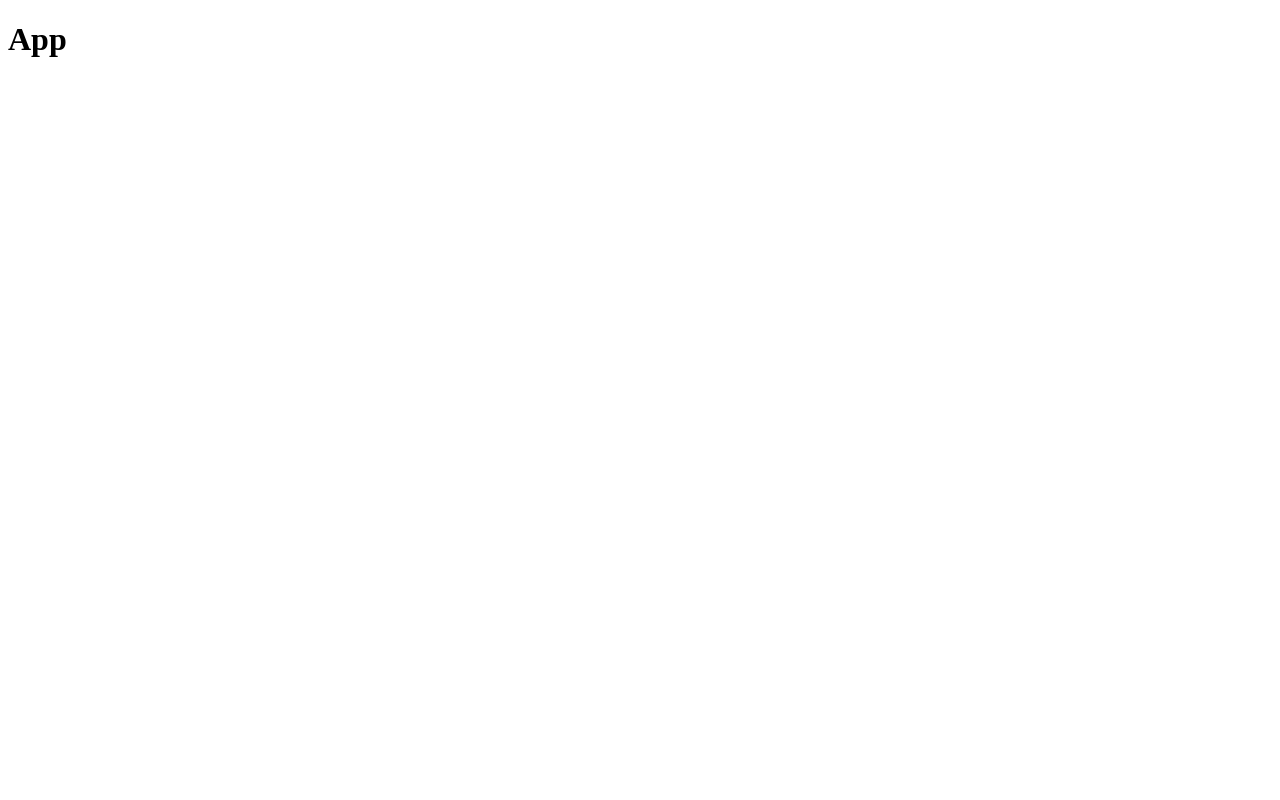
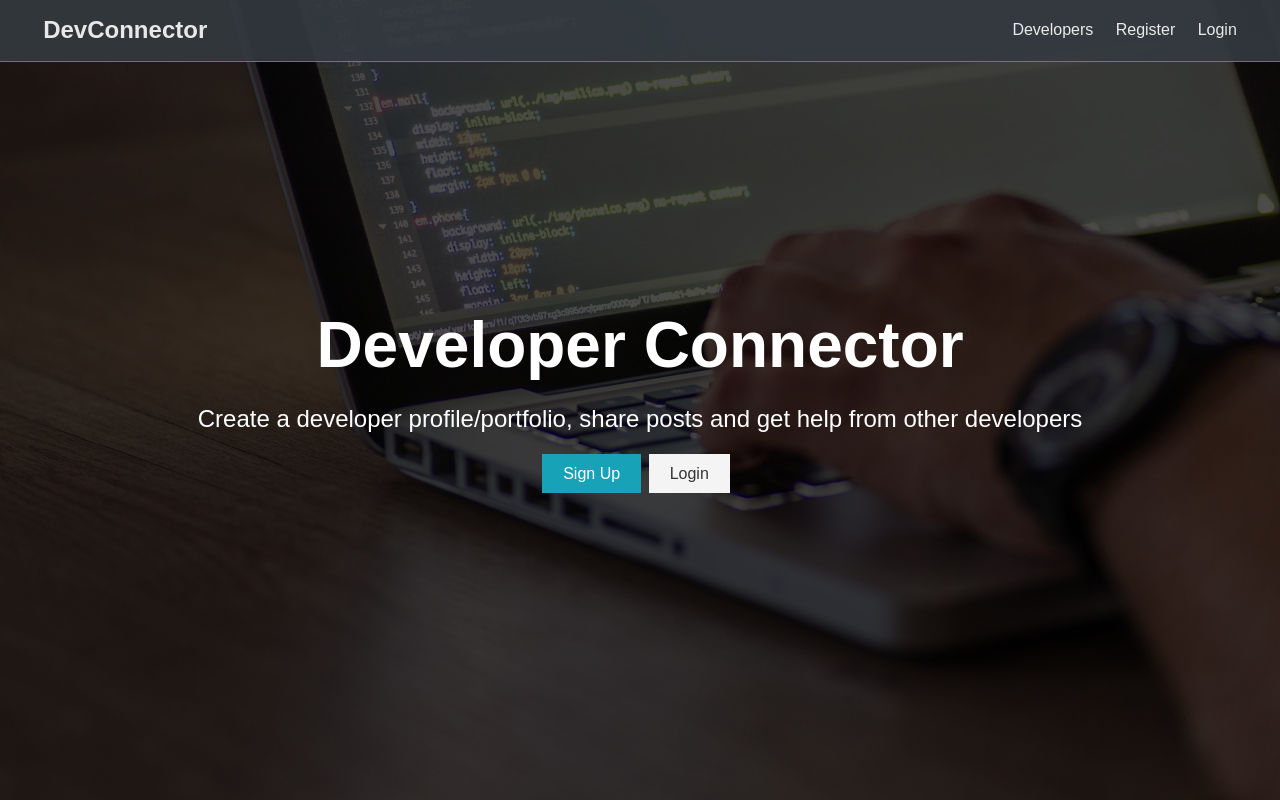
Before and after one commit to Manojhaki/MERN-project, a React (Create React App) app in the folder client/: page / in a window 1280 px wide. Built offline with nearby package versions, Linux system fonts and the light colour scheme.

Commit message:
creating the front end

```diff
--- a/client/public/index.html
+++ b/client/public/index.html
@@ -24,7 +24,7 @@
       work correctly both with client-side routing and a non-root public URL.
       Learn how to configure a non-root public URL by running `npm run build`.
     -->
-    <title>React App</title>
+    <title>Welcome to DevConnector</title>
   </head>
   <body>
     <noscript>You need to enable JavaScript to run this app.</noscript>
--- a/client/src/App.css
+++ b/client/src/App.css
@@ -1,38 +1,577 @@
-.App {
+/* Global Styles */
+:root {
+  --primary-color: #17a2b8;
+  --dark-color: #343a40;
+  --light-color: #f4f4f4;
+  --danger-color: #dc3545;
+  --success-color: #28a745;
+}
+
+* {
+  box-sizing: border-box;
+  margin: 0;
+  padding: 0;
+}
+
+body {
+  font-family: 'Raleway', sans-serif;
+  font-size: 1rem;
+  line-height: 1.6;
+  background-color: #fff;
+  color: #333;
+}
+
+a {
+  color: var(--primary-color);
+  text-decoration: none;
+}
+
+ul {
+  list-style: none;
+}
+
+img {
+  width: 100%;
+}
+
+/* Utilities */
+.container {
+  max-width: 1100px;
+  margin: auto;
+  overflow: hidden;
+  padding: 0 2rem;
+  margin-top: 6rem;
+  margin-bottom: 3rem;
+}
+
+/* Text Styles*/
+.x-large {
+  font-size: 4rem;
+  line-height: 1.2;
+  margin-bottom: 1rem;
+}
+
+.large {
+  font-size: 3rem;
+  line-height: 1.2;
+  margin-bottom: 1rem;
+}
+
+.lead {
+  font-size: 1.5rem;
+  margin-bottom: 1rem;
+}
+
+.text-center {
   text-align: center;
 }
 
-.App-logo {
-  height: 40vmin;
-  pointer-events: none;
+.text-primary {
+  color: var(--primary-color);
 }
 
-@media (prefers-reduced-motion: no-preference) {
-  .App-logo {
-    animation: App-logo-spin infinite 20s linear;
-  }
+.text-dark {
+  color: var(--dark-color);
 }
 
-.App-header {
-  background-color: #282c34;
-  min-height: 100vh;
+/* Padding */
+.p {
+  padding: 0.5rem;
+}
+.p-1 {
+  padding: 1rem;
+}
+.p-2 {
+  padding: 2rem;
+}
+.p-3 {
+  padding: 3rem;
+}
+.py {
+  padding: 0.5rem 0;
+}
+.py-1 {
+  padding: 1rem 0;
+}
+.py-2 {
+  padding: 2rem 0;
+}
+.py-3 {
+  padding: 3rem 0;
+}
+
+/* Margin */
+.m {
+  margin: 0.5rem;
+}
+.m-1 {
+  margin: 1rem;
+}
+.m-2 {
+  margin: 2rem;
+}
+.m-3 {
+  margin: 3rem;
+}
+.my {
+  margin: 0.5rem 0;
+}
+.my-1 {
+  margin: 1rem 0;
+}
+.my-2 {
+  margin: 2rem 0;
+}
+.my-3 {
+  margin: 3rem 0;
+}
+
+.btn {
+  display: inline-block;
+  background: var(--light-color);
+  color: #333;
+  padding: 0.4rem 1.3rem;
+  font-size: 1rem;
+  border: none;
+  cursor: pointer;
+  margin-right: 0.5rem;
+  transition: opacity 0.2s ease-in;
+  outline: none;
+}
+
+.badge {
+  font-size: 0.8rem;
+  padding: 0.1rem;
+  text-align: center;
+  margin: 0.3rem;
+  background: var(--light-color);
+  color: #333;
+}
+
+.alert {
+  padding: 0.8rem;
+  margin: 1rem 0;
+  opacity: 0.9;
+  background: var(--light-color);
+  color: #333;
+}
+
+.btn-primary,
+.bg-primary,
+.badge-primary,
+.alert-primary {
+  background: var(--primary-color);
+  color: #fff;
+}
+
+.btn-light,
+.bg-light,
+.badge-light,
+.alert-light {
+  background: var(--light-color);
+  color: #333;
+}
+
+.btn-dark,
+.bg-dark,
+.badge-dark,
+.alert-dark {
+  background: var(--dark-color);
+  color: #fff;
+}
+
+.btn-danger,
+.bg-danger,
+.badge-danger,
+.alert-danger {
+  background: var(--danger-color);
+  color: #fff;
+}
+
+.btn-success,
+.bg-success,
+.badge-success,
+.alert-success {
+  background: var(--success-color);
+  color: #fff;
+}
+
+.btn-white,
+.bg-white,
+.badge-white,
+.alert-white {
+  background: #fff;
+  color: #333;
+  border: #ccc solid 1px;
+}
+
+.btn:hover {
+  opacity: 0.8;
+}
+
+.bg-light,
+.badge-light {
+  border: #ccc solid 1px;
+}
+
+.round-img {
+  border-radius: 50%;
+}
+
+.line {
+  height: 1px;
+  background: #ccc;
+  margin: 1.5rem 0;
+}
+
+/* Overlay */
+.dark-overlay {
+  background-color: rgba(0, 0, 0, 0.7);
+  position: absolute;
+  top: 0;
+  left: 0;
+  width: 100%;
+  height: 100%;
+}
+
+/* Forms */
+.form .form-group {
+  margin: 1.2rem 0;
+}
+
+.form .form-text {
+  display: block;
+  margin-top: 0.3rem;
+  color: #888;
+}
+
+.form input[type='text'],
+.form input[type='email'],
+.form input[type='password'],
+.form input[type='date'],
+.form select,
+.form textarea {
+  display: block;
+  width: 100%;
+  padding: 0.4rem;
+  font-size: 1.2rem;
+  border: 1px solid #ccc;
+}
+
+.form input[type='submit'],
+button {
+  font: inherit;
+}
+
+.form .social-input {
+  display: flex;
+}
+
+.form .social-input i {
+  padding: 0.5rem;
+  width: 4rem;
+}
+
+.form .social-input i.fa-twitter {
+  color: #38a1f3;
+}
+.form .social-input i.fa-facebook {
+  color: #3b5998;
+}
+.form .social-input i.fa-instagram {
+  color: #3f729b;
+}
+.form .social-input i.fa-youtube {
+  color: #c4302b;
+}
+.form .social-input i.fa-linkedin {
+  color: #0077b5;
+}
+
+.table th,
+.table td {
+  padding: 1rem;
+  text-align: left;
+}
+
+.table th {
+  background: var(--light-color);
+}
+
+/* Navbar */
+.navbar {
+  display: flex;
+  justify-content: space-between;
+  align-items: center;
+  padding: 0.7rem 2rem;
+  position: fixed;
+  z-index: 1;
+  width: 100%;
+  top: 0;
+  border-bottom: solid 1px var(--primary-color);
+  opacity: 0.9;
+}
+
+.navbar ul {
+  display: flex;
+}
+
+.navbar a {
+  color: #fff;
+  padding: 0.45rem;
+  margin: 0 0.25rem;
+}
+
+.navbar a:hover {
+  color: var(--primary-color);
+}
+
+.navbar .welcome span {
+  margin-right: 0.6rem;
+}
+
+/* Landing Page */
+.landing {
+  position: relative;
+  background: url('./img/showcase.jpg') no-repeat center center/cover;
+  height: 100vh;
+}
+
+.landing-inner {
+  color: #fff;
+  height: 100%;
+  width: 80%;
+  margin: auto;
   display: flex;
   flex-direction: column;
   align-items: center;
   justify-content: center;
-  font-size: calc(10px + 2vmin);
-  color: white;
+  text-align: center;
 }
 
-.App-link {
-  color: #61dafb;
+/* Profiles Page */
+.profile {
+  display: grid;
+  grid-template-columns: 2fr 4fr 2fr;
+  align-items: center;
+  grid-gap: 2rem;
+  padding: 1rem;
+  line-height: 1.8;
+  margin-bottom: 1rem;
 }
 
-@keyframes App-logo-spin {
-  from {
-    transform: rotate(0deg);
+/* Profile Page */
+.profile-grid {
+  display: grid;
+  grid-template-areas:
+    'top top'
+    'about about'
+    'exp edu'
+    'github github';
+  grid-gap: 1rem;
+}
+
+.profile-top {
+  grid-area: top;
+  display: flex;
+  flex-direction: column;
+  align-items: center;
+  justify-content: center;
+  text-align: center;
+}
+
+.profile-top img {
+  width: 250px;
+}
+
+.profile-top .icons a {
+  color: #fff;
+  margin: 0 0.3rem;
+}
+
+.profile-top .icons a:hover {
+  color: var(--dark-color);
+}
+
+.profile-about {
+  grid-area: about;
+  text-align: center;
+}
+
+.profile-about .skills {
+  display: flex;
+  align-items: center;
+  justify-content: center;
+  text-align: center;
+}
+
+.profile-exp {
+  grid-area: exp;
+}
+
+.profile-edu {
+  grid-area: edu;
+}
+
+.profile-exp h2,
+.profile-edu h2 {
+  margin-bottom: 1rem;
+}
+
+.profile-exp > div,
+.profile-edu > div {
+  margin-bottom: 1rem;
+  padding-bottom: 1rem;
+  border-bottom: #ccc 1px dotted;
+}
+
+.profile-exp > div:last-child,
+.profile-edu > div:last-child {
+  border: 0;
+}
+
+.profile-exp p,
+.profile-edu p {
+  margin: 0.5rem 0;
+}
+
+.profile-github {
+  grid-area: github;
+}
+
+.profile-github .repo {
+  display: flex;
+}
+
+.profile-github .repo > div:first-child {
+  flex: 7;
+  flex-basis: 70%;
+}
+
+.profile-github > div:last-child {
+  flex: 3;
+  flex-basis: 20%;
+}
+
+/* Posts Page */
+.post-form .post-form-header {
+  background: var(--primary-color);
+  padding: 0.5rem;
+}
+
+.post {
+  display: grid;
+  grid-template-columns: 1fr 4fr;
+  grid-gap: 2rem;
+  align-items: center;
+}
+
+.post > div:first-child {
+  text-align: center;
+}
+
+.post img {
+  width: 100px;
+}
+
+.post .comment-count {
+  background: var(--light-color);
+  color: var(--primary-color);
+  padding: 0.1rem 0.2rem;
+  border-radius: 5px;
+  font-size: 0.8rem;
+}
+
+.post .post-date {
+  color: #aaa;
+  font-size: 0.8rem;
+  margin-bottom: 0.5rem;
+}
+
+/* Mobile Styles */
+@media (max-width: 700px) {
+  .container {
+    margin-top: 8rem;
   }
-  to {
-    transform: rotate(360deg);
+
+  .hide-sm {
+    display: none;
+  }
+
+  /* Text Styles */
+  .x-large {
+    font-size: 3rem;
+  }
+
+  .large {
+    font-size: 2rem;
+  }
+
+  .lead {
+    font-size: 1rem;
+  }
+
+  /* Navbar */
+  .navbar {
+    display: block;
+    text-align: center;
+  }
+
+  .navbar ul {
+    text-align: center;
+    justify-content: center;
+  }
+
+  .navbar h1 {
+    margin-bottom: 1rem;
+  }
+
+  .navbar .welcome {
+    display: none;
+  }
+
+  /* Profiles Page */
+  .profile {
+    grid-template-columns: 1fr;
+    text-align: center;
+  }
+
+  .profile ul {
+    display: none;
+  }
+
+  /* Profile Page */
+
+  .profile-top img,
+  .profile img {
+    width: 200px;
+    margin: auto;
+  }
+
+  .profile-grid {
+    grid-template-areas:
+      'top'
+      'about'
+      'exp'
+      'edu'
+      'github';
+  }
+
+  .profile-about .skills {
+    flex-direction: column;
+  }
+
+  .dash-buttons a {
+    display: block;
+    width: 100%;
+    margin-bottom: 0.2rem;
+  }
+
+  .post {
+    grid-template-columns: 1fr;
+  }
+  .post a,
+  .post button {
+    padding: 0.3rem 0.4rem;
   }
 }
--- a/client/src/App.js
+++ b/client/src/App.js
@@ -1,10 +1,12 @@
 import React, { Fragment } from 'react';
+import Navbar from './components/layouts/Navbar';
+import Landing from './components/layouts/Landing';
 import './App.css';
 
 const App=()=>
   <Fragment>
-    <h1>App</h1>
-
+    <Navbar />
+    <Landing/>
    </Fragment>
 
 
--- a/client/src/components/layouts/Landing.js
+++ b/client/src/components/layouts/Landing.js
@@ -0,0 +1,23 @@
+import React from 'react'
+
+const Landing = () => {
+  return (
+    <section className="landing">
+      <div className="dark-overlay">
+        <div className="landing-inner">
+          <h1 className="x-large">Developer Connector</h1>
+          <p className="lead">
+            Create a developer profile/portfolio, share posts and get help from
+            other developers
+          </p>
+          <div className="buttons">
+            <a href="register.html" className="btn btn-primary">Sign Up</a>
+            <a href="login.html" className="btn btn-light">Login</a>
+          </div>
+        </div>
+      </div>
+    </section>
+  )
+}
+
+export default Landing
--- a/client/src/components/layouts/Navbar.js
+++ b/client/src/components/layouts/Navbar.js
@@ -0,0 +1,17 @@
+import React from 'react'
+
+const Navbar = () => {
+  return (
+    <nav className="navbar bg-dark">
+      <h1>
+        <a href="index.html"><i className="fas fa-code"></i> DevConnector</a>
+      </h1>
+      <ul>
+        <li><a href="profiles.html">Developers</a></li>
+        <li><a href="register.html">Register</a></li>
+        <li><a href="login.html">Login</a></li>
+      </ul>
+    </nav>
+  )
+}
+export default Navbar
```
Also changed, not shown: package.json (line endings or trailing spaces), 1 other file (tests, documents, lock files or other folders).
